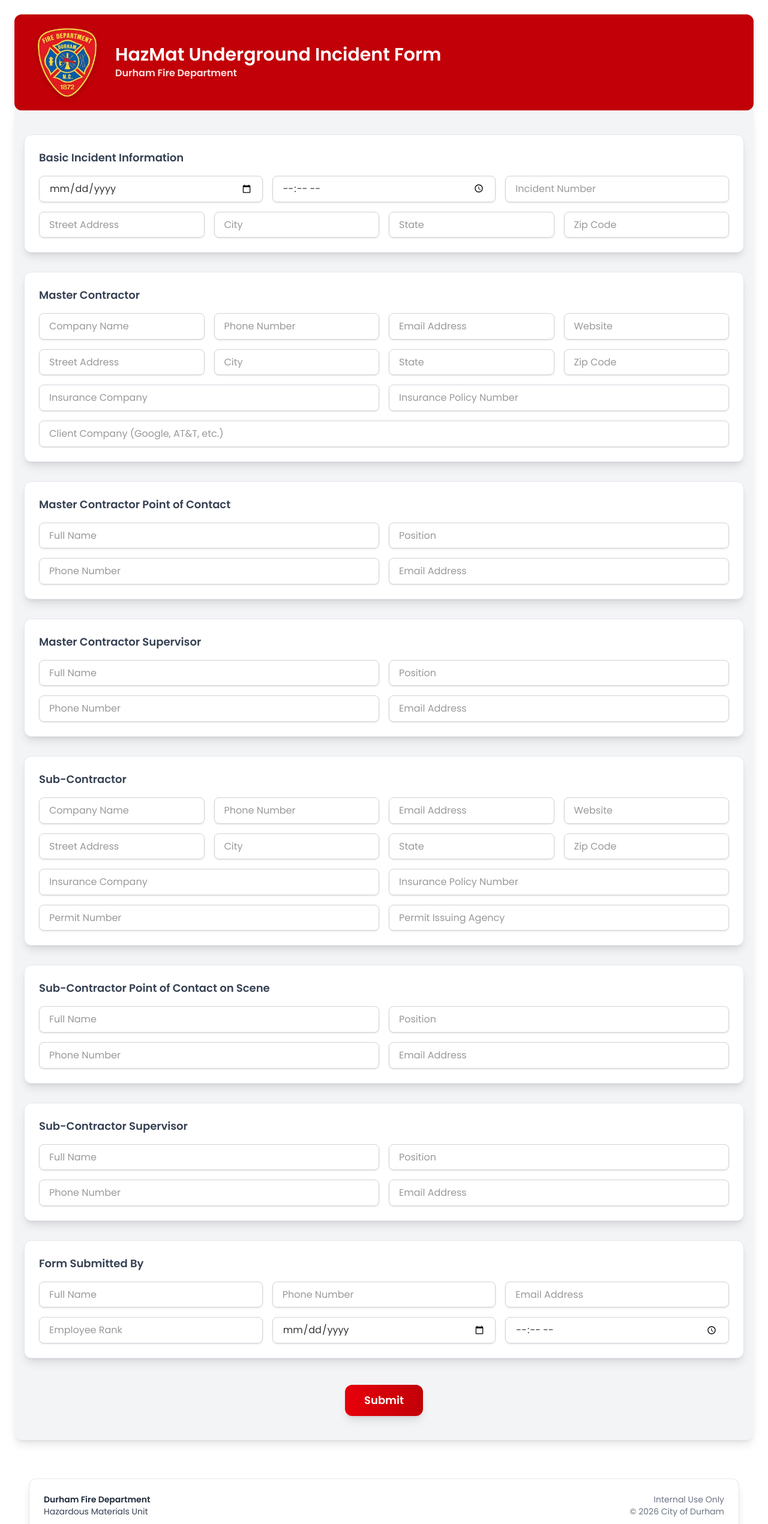
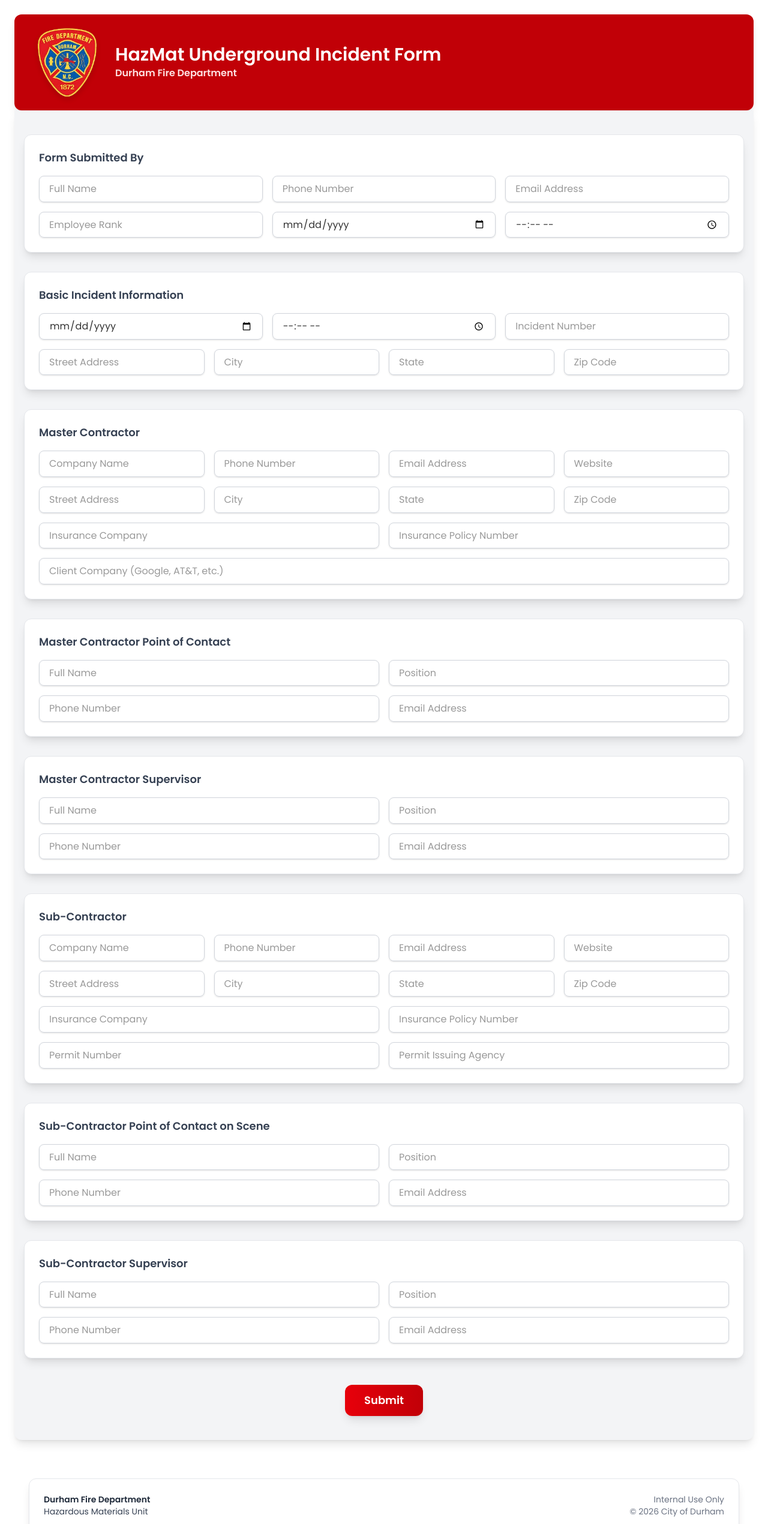
Before and after one commit to akunna1/Hazmat-Underground-Form, a Next.js app: page / in a window 1280 px wide. Shown: the top 2540 px of the page at 60% size. Built offline with nearby package versions, Linux system fonts and the light colour scheme.

Commit message:
Changed PascalCase to camelCase

```diff
--- a/app/api/formSubmission/route.ts
+++ b/app/api/formSubmission/route.ts
@@ -238,9 +238,9 @@ export async function POST(req: Request) {
           subject: "Durham Fire Forms",
           html: `
             <h2>New HazMat Underground Incident Form Submission</h2>
-            <p><strong>Submitted By:</strong> ${data.SubmittedByName}</p>
-            <p><strong>Email:</strong> ${data.SubmittedByEmail}</p>
-            <p><strong>Employee Rank:</strong> ${data.SubmittedByRank}</p>
+            <p><strong>Submitted By:</strong> ${data.submittedByName}</p>
+            <p><strong>Email:</strong> ${data.submittedByEmail}</p>
+            <p><strong>Employee Rank:</strong> ${data.submittedByRank}</p>
             <p><strong>Master Contractor:</strong> ${data.masterCompanyName}</p>
             <p><strong>Client Company:</strong> ${data.masterClient}</p>
             <p><strong>Submitted On:</strong> ${submittedOn}</p>
--- a/app/components/Hero.tsx
+++ b/app/components/Hero.tsx
@@ -46,6 +46,24 @@ export default function Hero() {
 
       {/* Form */}
       <form onSubmit={handleSubmit} className="max-w-360 mx-auto px-4 space-y-8">
+
+        {/* Submitted By*/}
+        <div className="bg-white rounded-xl shadow-lg hover:shadow-2xl transition p-6 border border-gray-200">
+
+          <h2 className="text-left text-lg font-semibold text-gray-700 mb-4">
+            Form Submitted By
+          </h2>
+
+          <div className="grid md:grid-cols-3 gap-4">
+            <input name="submittedByName"  type="text" placeholder="Full Name" required className="w-full px-4 py-2 rounded-lg border border-gray-300 shadow-sm focus:outline-none focus:ring focus:ring-black focus:border-black transition duration-200"/>
+            <input name="submittedByPhone" type="tel" placeholder="Phone Number" required className="w-full px-4 py-2 rounded-lg border border-gray-300 shadow-sm focus:outline-none focus:ring focus:ring-black focus:border-black transition duration-200"/>
+            <input name="submittedByEmail" type="email" placeholder="Email Address" required className="w-full px-4 py-2 rounded-lg border border-gray-300 shadow-sm focus:outline-none focus:ring focus:ring-black focus:border-black transition duration-200"/>
+            <input name="submittedByRank" type="text" placeholder="Employee Rank" required className="w-full px-4 py-2 rounded-lg border border-gray-300 shadow-sm focus:outline-none focus:ring focus:ring-black focus:border-black transition duration-200"/>
+            <input name="submittedByDate" type="date" placeholder="Date" required className="w-full px-4 py-2 rounded-lg border border-gray-300 shadow-sm focus:outline-none focus:ring focus:ring-black focus:border-black transition duration-200"/>
+            <input name="submittedByTime" type="time" placeholder="Time" required className="w-full px-4 py-2 rounded-lg border border-gray-300 shadow-sm focus:outline-none focus:ring focus:ring-black focus:border-black transition duration-200"/>
+          </div>
+
+        </div>
 
         {/* Basic Incident Information */}
         <div className="bg-white rounded-xl shadow-lg hover:shadow-2xl transition p-6 border border-gray-200">
@@ -203,26 +221,6 @@ export default function Hero() {
 
         </div>
 
-
-      {/* Submitted By*/}
-        <div className="bg-white rounded-xl shadow-lg hover:shadow-2xl transition p-6 border border-gray-200">
-
-          <h2 className="text-left text-lg font-semibold text-gray-700 mb-4">
-            Form Submitted By
-          </h2>
-
-          <div className="grid md:grid-cols-3 gap-4">
-            <input name="SubmittedByName"  type="text" placeholder="Full Name" required className="w-full px-4 py-2 rounded-lg border border-gray-300 shadow-sm focus:outline-none focus:ring focus:ring-black focus:border-black transition duration-200"/>
-            <input name="SubmittedByPhone" type="tel" placeholder="Phone Number" required className="w-full px-4 py-2 rounded-lg border border-gray-300 shadow-sm focus:outline-none focus:ring focus:ring-black focus:border-black transition duration-200"/>
-            <input name="SubmittedByEmail" type="email" placeholder="Email Address" required className="w-full px-4 py-2 rounded-lg border border-gray-300 shadow-sm focus:outline-none focus:ring focus:ring-black focus:border-black transition duration-200"/>
-            <input name="SubmittedByRank" type="text" placeholder="Employee Rank" required className="w-full px-4 py-2 rounded-lg border border-gray-300 shadow-sm focus:outline-none focus:ring focus:ring-black focus:border-black transition duration-200"/>
-            <input name="SubmittedByDate" type="date" placeholder="Date" required className="w-full px-4 py-2 rounded-lg border border-gray-300 shadow-sm focus:outline-none focus:ring focus:ring-black focus:border-black transition duration-200"/>
-            <input name="SubmittedByTime" type="time" placeholder="Time" required className="w-full px-4 py-2 rounded-lg border border-gray-300 shadow-sm focus:outline-none focus:ring focus:ring-black focus:border-black transition duration-200"/>
-          </div>
-
-        </div>
-
-
         {/* Submit Button */}
         <div className="text-center pt-3">
           <button
```
